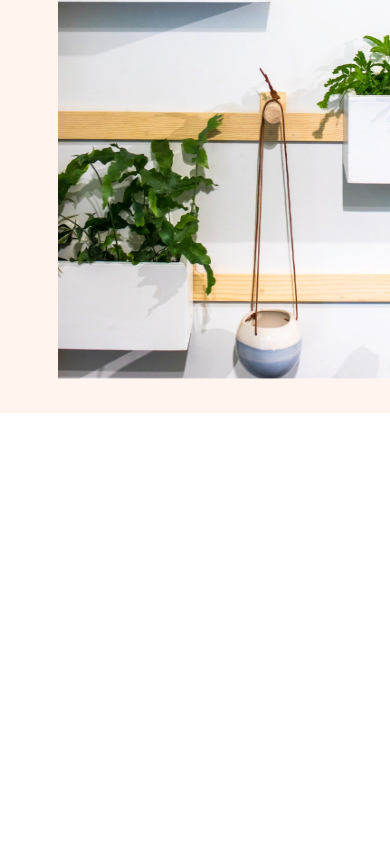
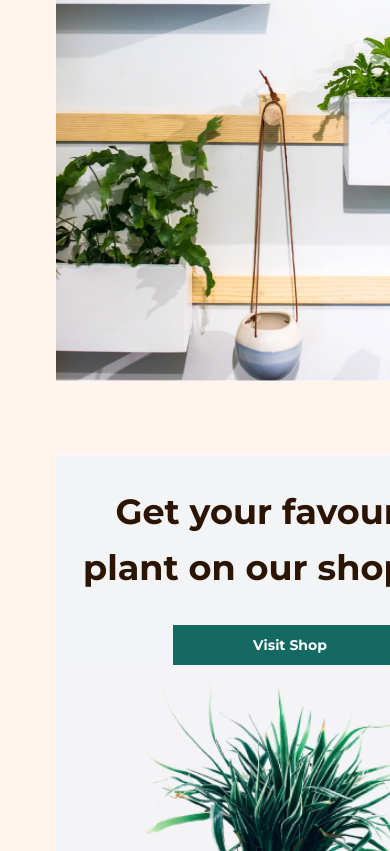
Before and after one commit to ideasaveleva/4.plant-shop, a plain HTML site: page index.html in a window 390 px wide. Shown: the part 6144-6995 px from the top of the page. Before the commit the page ends 6557 px from the top, so only its background shows below. Drawn offline with Linux system fonts and the light colour scheme.

Commit message:
the block action is ready, adapted

```diff
--- a/css/index.css
+++ b/css/index.css
@@ -132,8 +132,7 @@ a {
     text-align: center;
 }
 .container-info {
-    padding-left: 58px;
-    padding-right: 58px;
+    padding: 0 56px;
 }
 .info-title {
     color: #2C1500;
@@ -151,3 +150,29 @@ a {
     width: 100%;
     min-height: 610px;
 }
+.container-action {
+    margin: 80px 56px;
+}
+.action-color {
+    background: #F3F4F6;
+    width: 100%;
+    margin: 0;
+    min-height: 360px;
+}
+.action-title {
+    font-weight: bold;
+    font-size: 40px;
+    line-height: 56px;
+    display: inline-block;
+}
+.action-link {
+    background: #156963;
+    color: #FAFEFE;
+    font-weight: bold;
+    font-size: 14px;
+    line-height: 20px;
+    padding: 10px 42px;
+}
+.action-image {
+    width: 100%;
+}
--- a/css/media.css
+++ b/css/media.css
@@ -1,17 +1,3 @@
-@media (max-width: 800px){
-    .menu-bar{
-        display: flex;
-    }
-    .header-link {
-        display: none;
-    }
-    .menu-bar-icon {
-        font-size: 22px;
-    }
-    .header-title {
-        text-align: center;
-    }
-}
 @media (max-width: 1250px){
     .header-title {
         font-size: 55px;
@@ -81,4 +67,35 @@
         display: block;
         text-align: center;
     }
+    .container-action {
+        margin: 40px 56px;
+    }
+    .action-title {
+        font-size: 35px;
+    }
 }
+@media (max-width: 800px){
+    .menu-bar{
+        display: flex;
+    }
+    .header-link {
+        display: none;
+    }
+    .menu-bar-icon {
+        font-size: 22px;
+    }
+    .header-title {
+        text-align: center;
+    }
+}
+@media (max-width: 767px) {
+    .action-title {
+        text-align: center;
+    }
+    .action-link {
+        display: block;
+        margin: 0 auto;
+        max-width: 150px;
+        text-align: center;
+    }
+}
--- a/index.html
+++ b/index.html
@@ -155,6 +155,20 @@
             </div>
             <!-- /.row -->
         </div>
+        <div class="container-action">
+            <div class="row action-color d-flex align-items-center justify-content-evenly">
+                <div class="col-lg-6 col-md-6">
+                    <h2 class="action-title">
+                        Get your favourites plant on our shop now
+                    </h2>
+                    <a href="#" class="action-link">Visit Shop</a>
+                </div>
+                <div class="col-lg-4 col-md-5">
+                    <img class="action-image" src="img/action.png" alt="favourites plant">
+                </div>
+            </div>
+        </div>
+        <!-- /.container-action -->
 
 
     </div>
```
Also changed, not shown: img/action.png (added).
